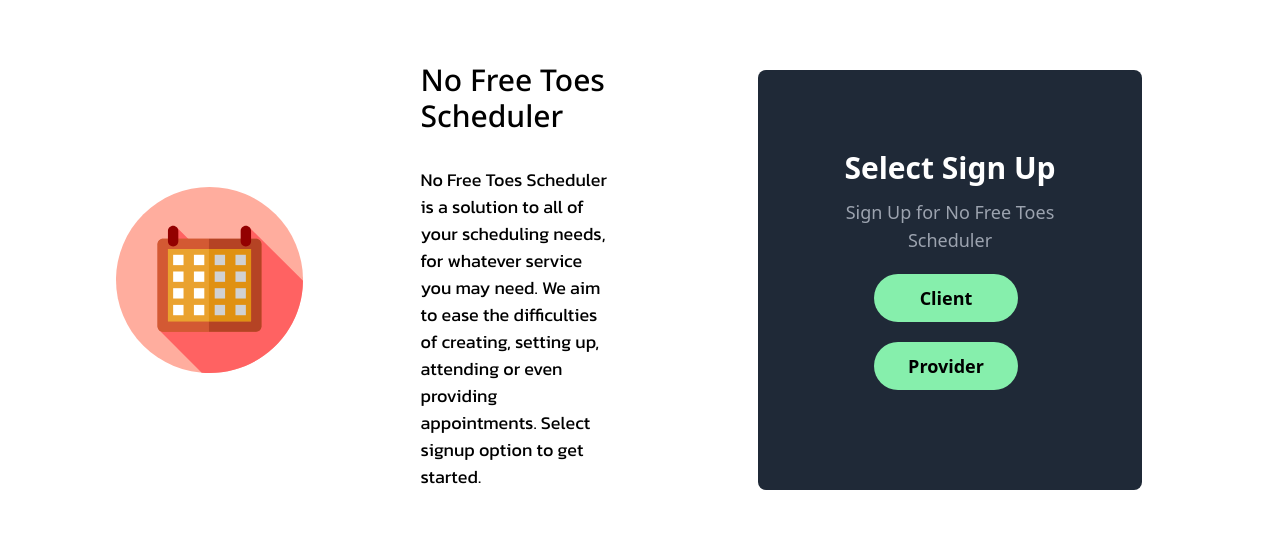
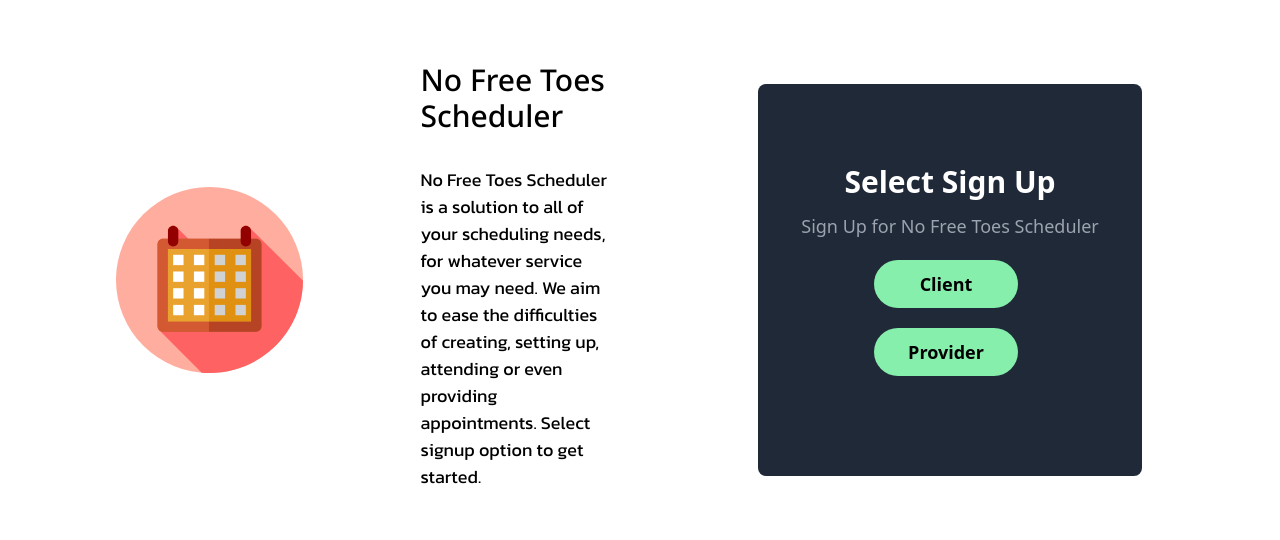
Before and after one commit to brianalegre/No-Free-Toes, a React (Create React App) app in the folder client/: page /signup in a window 1280 px wide. Shown: the part 232-772 px from the top of the page. Built offline with nearby package versions, Linux system fonts and the light colour scheme; the HTML template or start-up script is replaced by a standard one.

Commit message:
Fixed login/signup styling issues

```diff
--- a/client/src/components/Login/Login.js
+++ b/client/src/components/Login/Login.js
@@ -22,7 +22,7 @@ const Login = () => {
           </p>
         </div>
       </div>
-      <section className="p-20 min-w-center m-auto w-full text-center max-w-sm rounded-lg bordershadow-md bg-gray-800 border-gray-700">
+      <section className="py-20 min-w-center m-auto w-full text-center max-w-sm rounded-lg bordershadow-md bg-gray-800 border-gray-700">
         <h5 className="mb-2 text-3xl font-bold text-white">Select Login</h5>
         <p className="mb-5 text-gray-400 text-lg">
           Login to No Free Toes Scheduler
--- a/client/src/components/Signup/SignUp.js
+++ b/client/src/components/Signup/SignUp.js
@@ -22,7 +22,7 @@ const Signup = () => {
           </p>
         </div>
       </div>
-      <div className="p-20 min-w-center m-auto w-full text-center max-w-sm rounded-lg bordershadow-md bg-gray-800 border-gray-700">
+      <div className="py-20 min-w-center m-auto w-full text-center max-w-sm rounded-lg bordershadow-md bg-gray-800 border-gray-700">
         <h5 className="mb-3 text-3xl font-bold text-white">Select Sign Up</h5>
         <p className="mb-5 text-gray-400 text-lg ">
           Sign Up for No Free Toes Scheduler
```
